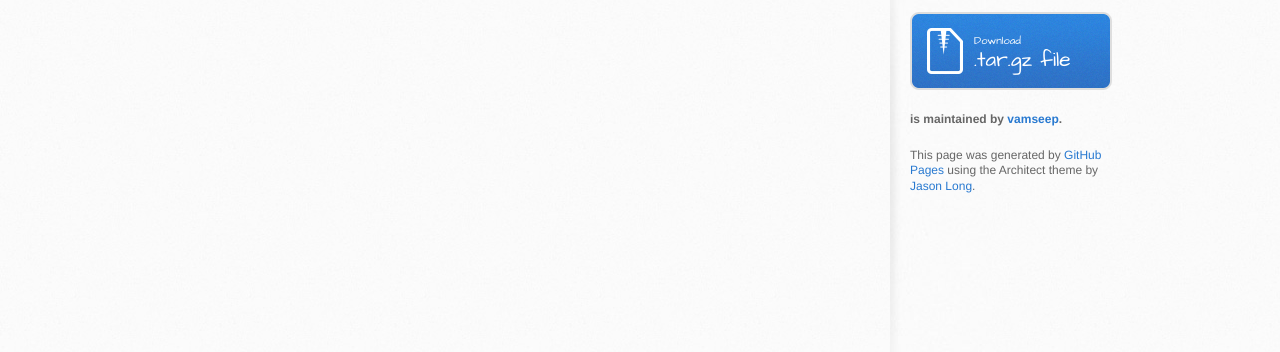
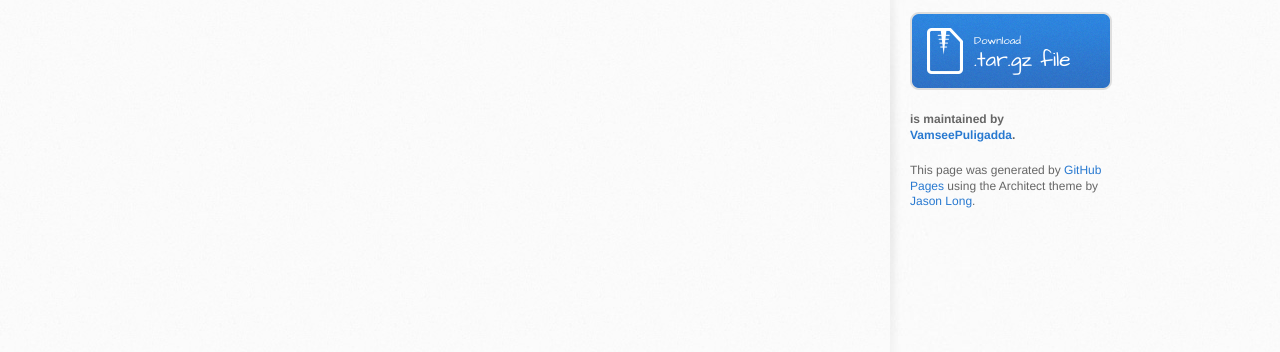
Before and after one commit to VamseePuligadda/GATCH, a plain HTML site: page index.html in a window 1280 px wide. Shown: the part 354-706 px from the top of the page. Drawn offline with Linux system fonts and the light colour scheme.

Commit message:
Create gh-pages branch via GitHub

```diff
--- a/index.html
+++ b/index.html
@@ -13,7 +13,7 @@
     <script src="//html5shiv.googlecode.com/svn/trunk/html5.js"></script>
     <![endif]-->
 
-    <title>Gatch by vamseep</title>
+    <title>Gatch by VamseePuligadda</title>
   </head>
 
   <body>
@@ -21,7 +21,7 @@
       <div class="inner">
         <h1>Gatch</h1>
         <h2>GATCH is a tool to automatically generate all the Selenium code for any web page</h2>
-        <a href="https://github.com/vamseep/GATCH" class="button"><small>View project on</small> GitHub</a>
+        <a href="https://github.com/VamseePuligadda/GATCH" class="button"><small>View project on</small> GitHub</a>
       </div>
     </header>
 
@@ -35,16 +35,16 @@
         </section>
 
         <aside id="sidebar">
-          <a href="https://github.com/vamseep/GATCH/zipball/master" class="button">
+          <a href="https://github.com/VamseePuligadda/GATCH/zipball/master" class="button">
             <small>Download</small>
             .zip file
           </a>
-          <a href="https://github.com/vamseep/GATCH/tarball/master" class="button">
+          <a href="https://github.com/VamseePuligadda/GATCH/tarball/master" class="button">
             <small>Download</small>
             .tar.gz file
           </a>
 
-          <p class="repo-owner"><a href="https://github.com/vamseep/GATCH"></a> is maintained by <a href="https://github.com/vamseep">vamseep</a>.</p>
+          <p class="repo-owner"><a href="https://github.com/VamseePuligadda/GATCH"></a> is maintained by <a href="https://github.com/VamseePuligadda">VamseePuligadda</a>.</p>
 
           <p>This page was generated by <a href="https://pages.github.com">GitHub Pages</a> using the Architect theme by <a href="https://twitter.com/jasonlong">Jason Long</a>.</p>
         </aside>
```
